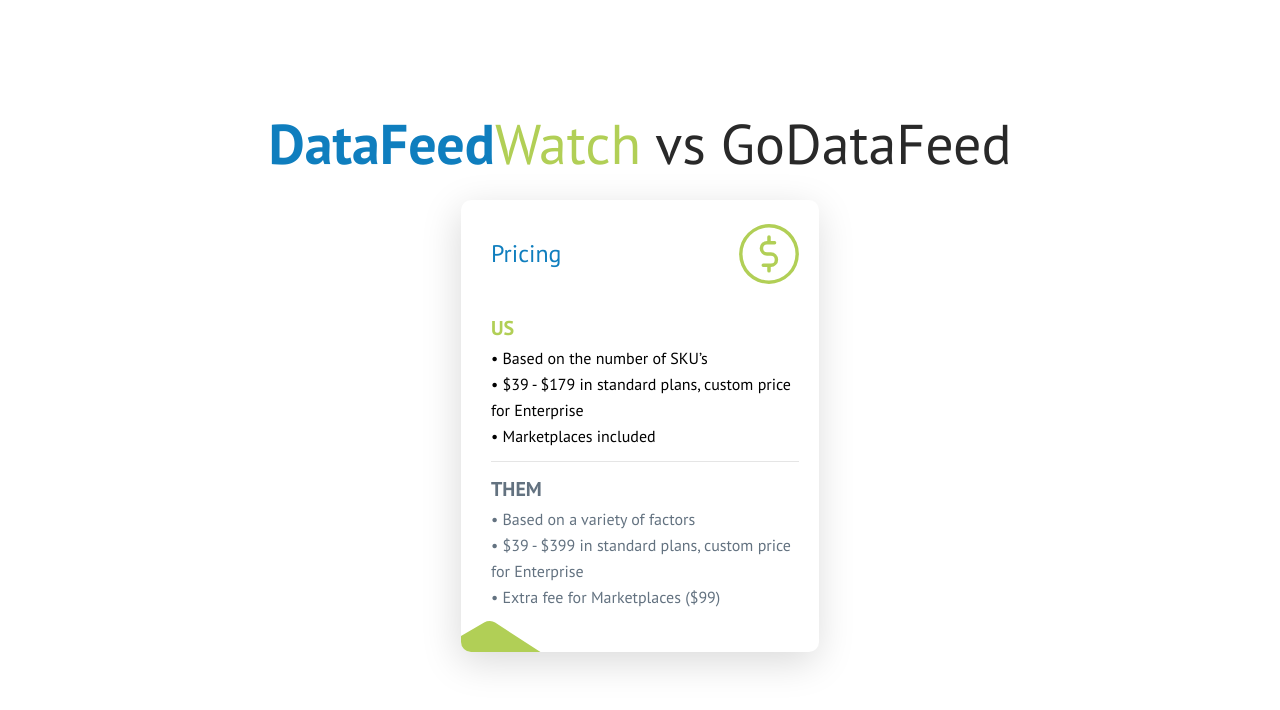
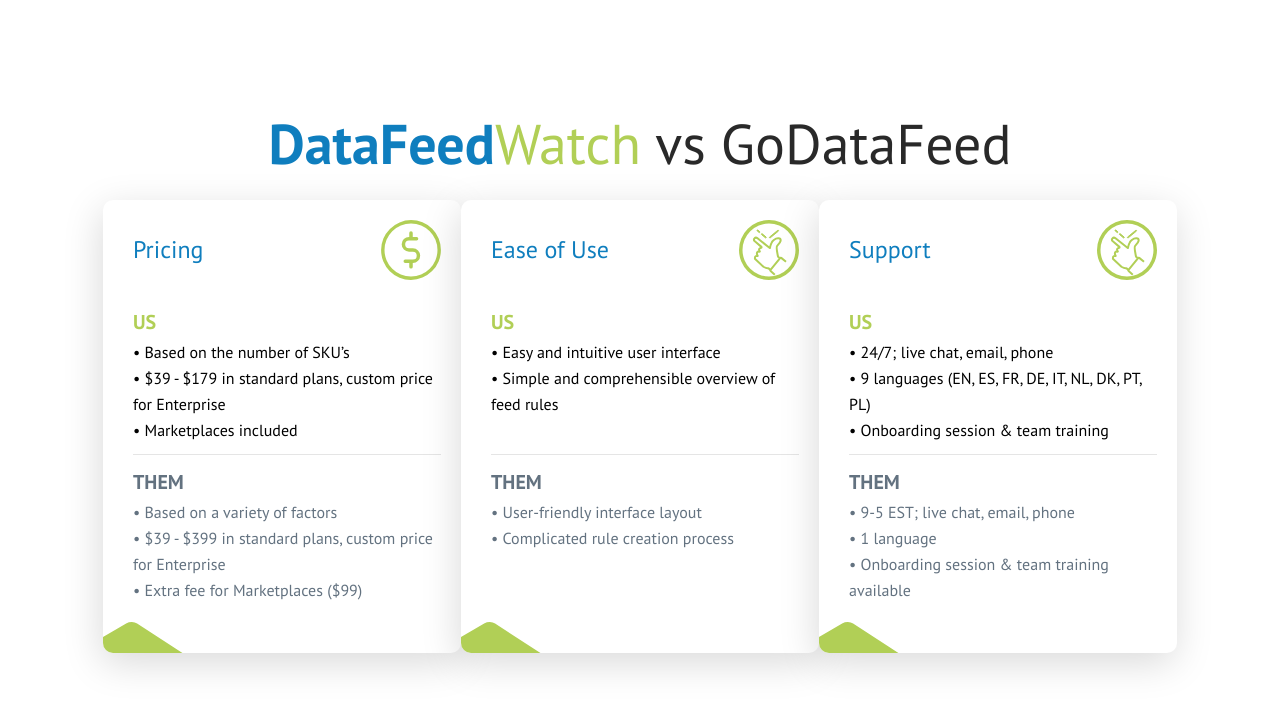
Before and after one commit to klusaktomasz/recruitment-dfw, a website built with webpack: page public/index.html in a window 1280 px wide. Built offline with nearby package versions, Linux system fonts and the light colour scheme.

Commit message:
Add more cards & Fix card displaying

```diff
--- a/public/index.html
+++ b/public/index.html
@@ -42,6 +42,52 @@
             </ul>
           </div>
         </li>
+        <li class="slider__item card card--ribbon">
+          <div class="card__header">
+            <h2 class="card__title">Ease of Use</h2>
+            <img src="assets/easeofuse_icon.svg" alt="" class="card__icon">
+          </div>
+
+          <div class="comparison">
+            <h3 class="comparison__heading">Us</h3>
+            <ul class="comparison__list">
+              <li class="comparison__item">Easy and intuitive user interface</li>
+              <li class="comparison__item">Simple and comprehensible overview of feed rules</li>
+            </ul>
+          </div>
+
+          <div class="comparison comparison--worse">
+            <h3 class="comparison__heading">Them</h3>
+            <ul class="comparison__list">
+              <li class="comparison__item">User-friendly interface layout</li>
+              <li class="comparison__item">Complicated rule creation process</li>
+            </ul>
+          </div>
+        </li>
+        <li class="slider__item card card--ribbon">
+          <div class="card__header">
+            <h2 class="card__title">Support</h2>
+            <img src="assets/easeofuse_icon.svg" alt="" class="card__icon">
+          </div>
+
+          <div class="comparison">
+            <h3 class="comparison__heading">Us</h3>
+            <ul class="comparison__list">
+              <li class="comparison__item">24/7; live chat, email, phone</li>
+              <li class="comparison__item">9 languages (EN, ES, FR, DE, IT, NL, DK, PT, PL)</li>
+              <li class="comparison__item">Onboarding session & team training</li>
+            </ul>
+          </div>
+
+          <div class="comparison comparison--worse">
+            <h3 class="comparison__heading">Them</h3>
+            <ul class="comparison__list">
+              <li class="comparison__item">9-5 EST; live chat, email, phone</li>
+              <li class="comparison__item">1 language</li>
+              <li class="comparison__item">Onboarding session & team training available</li>
+            </ul>
+          </div>
+        </li>
       </ul>
 
       <div class="slider__controls" aria-hidden="true"></div>
--- a/src/styles/components/card.scss
+++ b/src/styles/components/card.scss
@@ -4,10 +4,13 @@
   box-shadow: -2px 10px 38px $white2;
   padding: 20px 20px 24px 30px;
 
+  display: grid;
+  grid-template-rows: 85px 1fr 1fr;
+
   &--ribbon {
     overflow: hidden;
     position: relative;
-    padding-bottom: 42px;
+    padding-bottom: 50px;
 
     &:after {
       content: '';
--- a/src/styles/components/comparison.scss
+++ b/src/styles/components/comparison.scss
@@ -2,7 +2,6 @@
   &--worse {
     color: $black2;
     padding-top: 10px;
-    margin-top: 12px;
     border-top: 1px solid rgba($black, 0.1);
 
     .comparison__heading {
```
